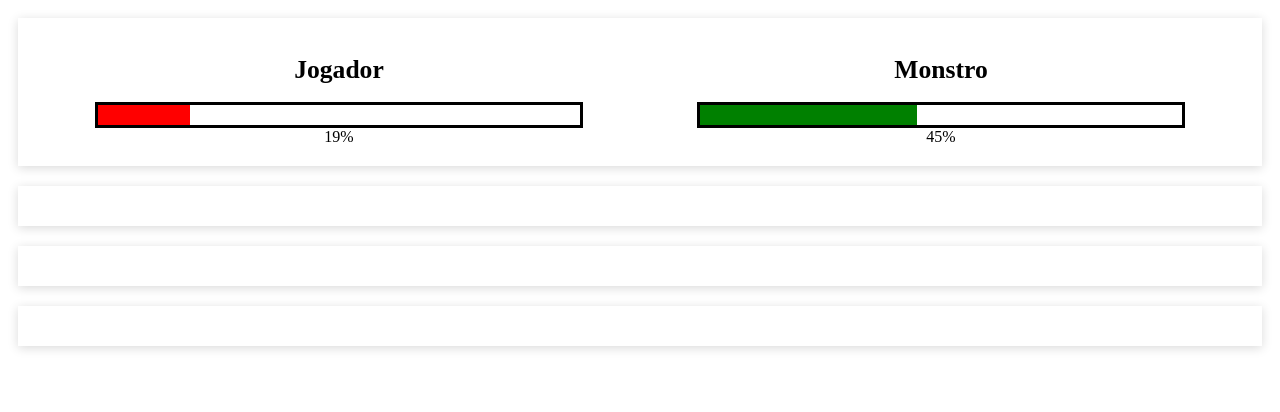
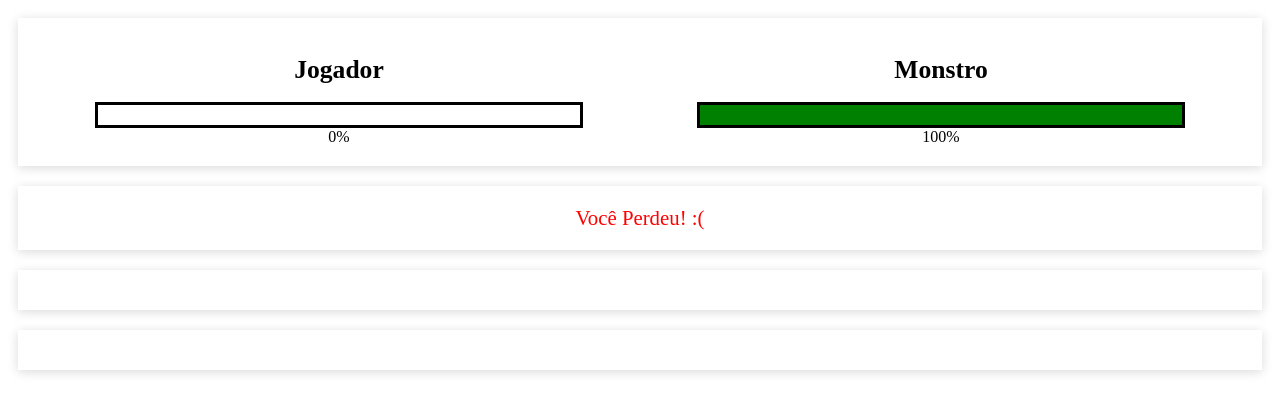
Before and after one commit to andreyevsilva/Matador-de-Monstro, a plain HTML site: page matador-de-monstro/index.html in a window 1280 px wide. Drawn offline with nearby package versions, Linux system fonts and the light colour scheme.

Commit message:
Mostrando Resultado

```diff
--- a/matador-de-monstro/app.js
+++ b/matador-de-monstro/app.js
@@ -1,11 +1,13 @@
 new Vue({
     el: '#app',
     data: {
-        playerLife:19,
-        monsterLife:45,
+        playerLife:0,
+        monsterLife:100,
     },
     computed: {
-
+        hasResult(){
+            return this.playerLife == 0 || this.monsterLife == 0;
+        }
     },
     method: {
 
--- a/matador-de-monstro/index.html
+++ b/matador-de-monstro/index.html
@@ -40,7 +40,10 @@
         </div>
 
         <!--Resultado do jogo, caso o jogador perca ou ganhe-->
-        <div class="panel result"></div>
+        <div v-if="hasResult" class="panel result">
+            <div v-if="mosterLife == 0" class="win">Você Venceu!!! :)</div>
+            <div v-if="playerLife == 0" class="loose">Você Perdeu! :( </div>
+        </div>
 
         <!--Botões de ações do jogo-->
         <div class="panel buttons"></div>
--- a/matador-de-monstro/style.css
+++ b/matador-de-monstro/style.css
@@ -57,3 +57,20 @@ html{
 .life-bar .life.danger{
     background-color: red;
 }
+
+/*Area do resultado*/
+.result{
+    display:flex;
+    justify-content:center;
+    font-size: 1.3rem;
+    font-weight: 300;
+}
+
+/*Resultado Vitória*/
+.result .win{
+    color:green;
+}
+
+.result .loose{
+    color:red;
+}
```
